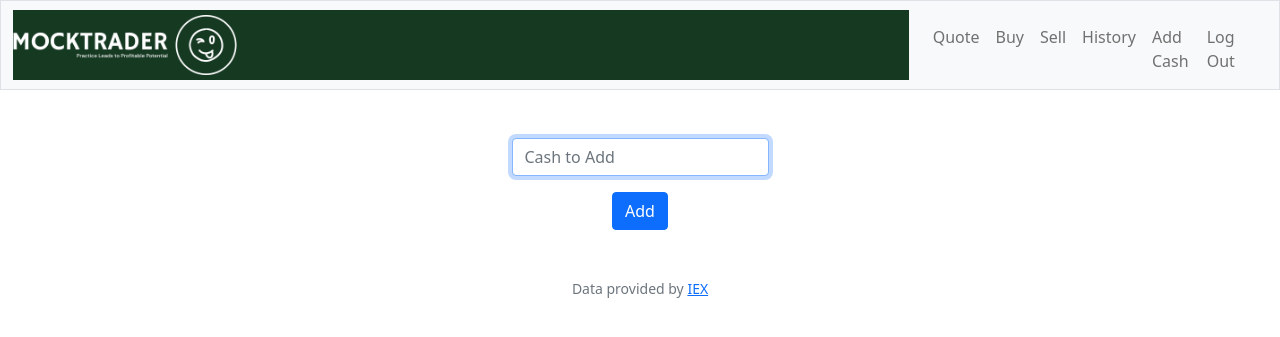
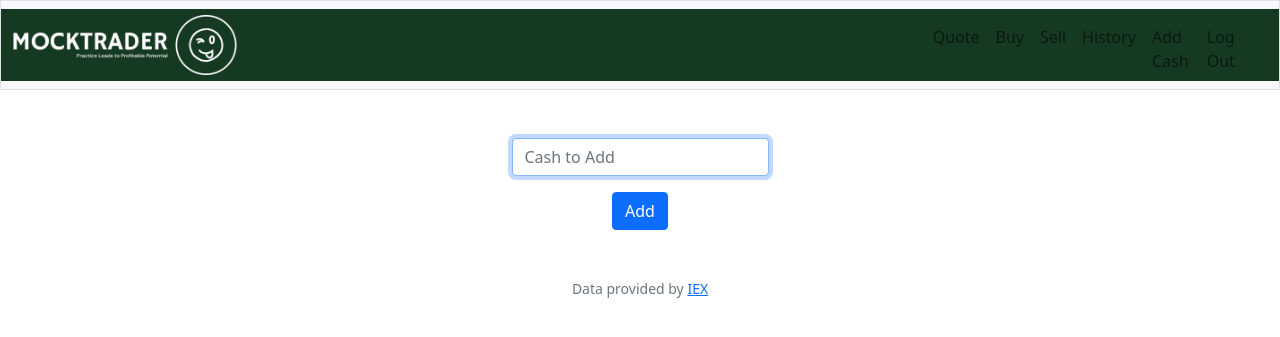
Before and after one commit to jazzorpheus/mock-trader, a Flask app: page /add in a window 1280 px wide. Shown: the top 337 px of the page. Run offline with Flask 3, Linux system fonts and the light colour scheme; the visitor is signed in with stand-in values (Sample User, id 1); some libraries are stand-ins or nearby versions.

Commit message:
Sat, Jul 29, 2023, 9:18 PM +01:00

```diff
--- a/static/styles.css
+++ b/static/styles.css
@@ -24,6 +24,6 @@ nav .navbar-brand .green
 
 
 /* Navbar */
-.navbar-brand {
+.nav-container {
     background-color: #163922;
 }
--- a/templates/layout.html
+++ b/templates/layout.html
@@ -23,7 +23,7 @@
     <body>
 
         <nav class="bg-light border navbar navbar-expand-md navbar-light">
-            <div class="container-fluid">
+            <div class="container-fluid nav-container">
                 <a class="navbar-brand" href="/"><img class="img-fluid w-25" src="static/logo-no-background.png" alt="Logo image"></a>
                 <button aria-controls="navbar" aria-expanded="false" aria-label="Toggle navigation" class="navbar-toggler" data-bs-target="#navbar" data-bs-toggle="collapse" type="button">
                     <span class="navbar-toggler-icon"></span>
```
Also changed, not shown: 1 other file.
